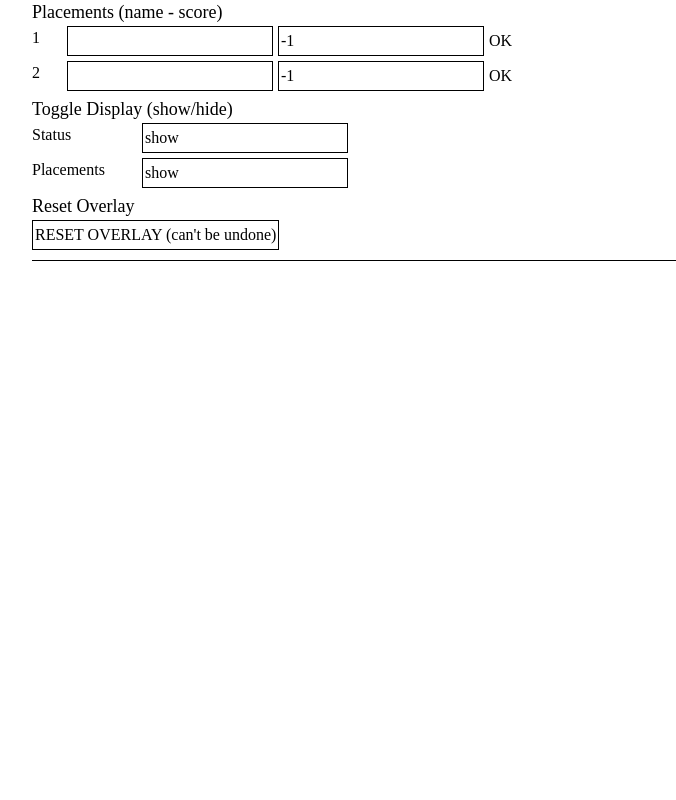
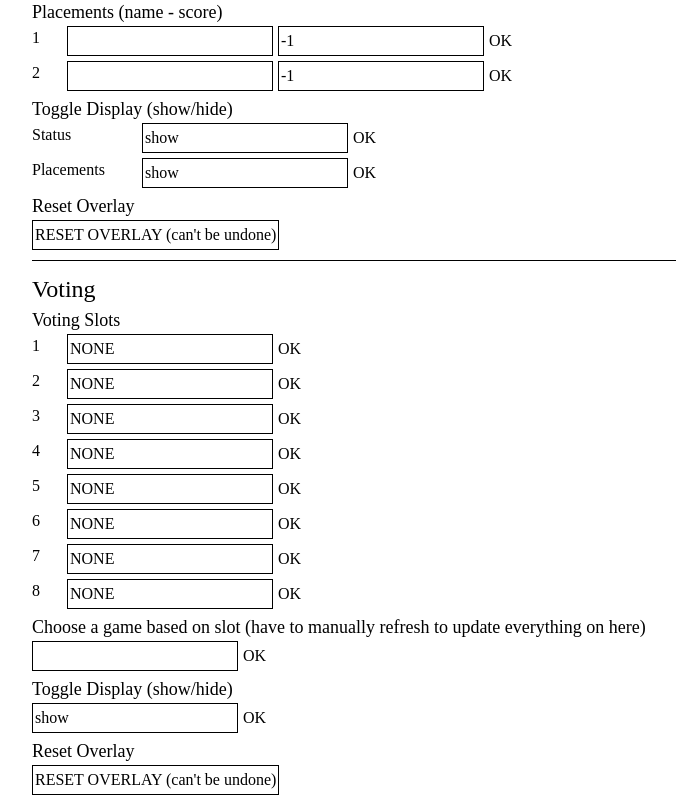
Before and after one commit to duechayapolgmit/mccls-graphics, a Next.js app in the folder display/: page / in a window 1280 px wide. Shown: the part 259-1059 px from the top of the page, without its empty margins (18-694 px from the left). Before the commit the page ends 800 px from the top, so only its background shows below. Built offline with nearby package versions, Linux system fonts and the light colour scheme; a web font is replaced by a local one.

Commit message:
feat: voting config via control panel

```diff
--- a/display/app/page.tsx
+++ b/display/app/page.tsx
@@ -2,6 +2,7 @@ import styles from './main.module.css';
 import { redirect } from 'next/navigation';
 
 export default async function Home() {
+
   const overlayData = await fetch('http://localhost:3000/api/overlay', { cache: 'no-store' })
     .then(r => r.json());
 
@@ -18,9 +19,26 @@ export default async function Home() {
     redirect('/');
   }
 
+  async function updateVoting(formData: FormData) {
+    'use server';
+
+    const params = new URLSearchParams();
+    formData.forEach((value, key) => params.append(key, value.toString()));
+
+    await fetch(`http://localhost:3000/api/voting?${params.toString()}`);
+
+
+  }
+
   async function resetOverlay(formData: FormData) {
     'use server';
     await fetch('http://localhost:3000/api/overlay?reset=true')
+    redirect('/')
+  }
+
+  async function resetVoting(formData: FormData) {
+    'use server';
+    await fetch('http://localhost:3000/api/voting?reset=true')
     redirect('/')
   }
 
@@ -65,12 +83,14 @@ export default async function Home() {
         <span className={styles.entry_heading_extended}>Status</span>
         <form action={updateOverlay}>
           <input type="text" name="status" defaultValue={showHide(overlayData.statusVisible)}/>
+          <button type="submit">OK</button>
         </form>
       </div>
       <div className={styles.entry}>
         <span className={styles.entry_heading_extended}>Placements</span>
         <form action={updateOverlay}>
           <input type="text" name="placements" defaultValue={showHide(overlayData.placementsVisible)}/>
+          <button type="submit">OK</button>
         </form>
       </div>
 
@@ -80,7 +100,32 @@ export default async function Home() {
       </form>
 
       <hr/>
-
+      <h2>Voting</h2>
+      <h3>Voting Slots</h3>
+      {votingData.slots.map((slot: any, i: number) => (
+        <div key={i} className={styles.entry}>
+          <span className={styles.entry_heading}>{i + 1}</span>
+          <form action={updateVoting}>
+            <input type="hidden" name="slot" value={i + 1} />
+            <input type="text" name="game" defaultValue={slot.game} required />
+            <button type="submit">OK</button>
+          </form>
+        </div>
+      ))}
+      <h3>Choose a game based on slot (have to manually refresh to update everything on here)</h3>
+      <form className={styles.entry} action={updateVoting}>
+        <input name="slotChosen" type="number"/>
+        <button type="submit">OK</button>
+      </form>
+      <h3>Toggle Display (show/hide)</h3>
+      <form className={styles.entry} action={updateOverlay}>
+        <input type="text" name="status" defaultValue={showHide(votingData.visible)}/>
+        <button type="submit">OK</button>
+      </form>
+      <h3>Reset Overlay</h3>
+      <form className={styles.entry} action={resetVoting}>
+        <input type="submit" value="RESET OVERLAY (can't be undone)"/>
+      </form>
     </div>
   );
 }
```
